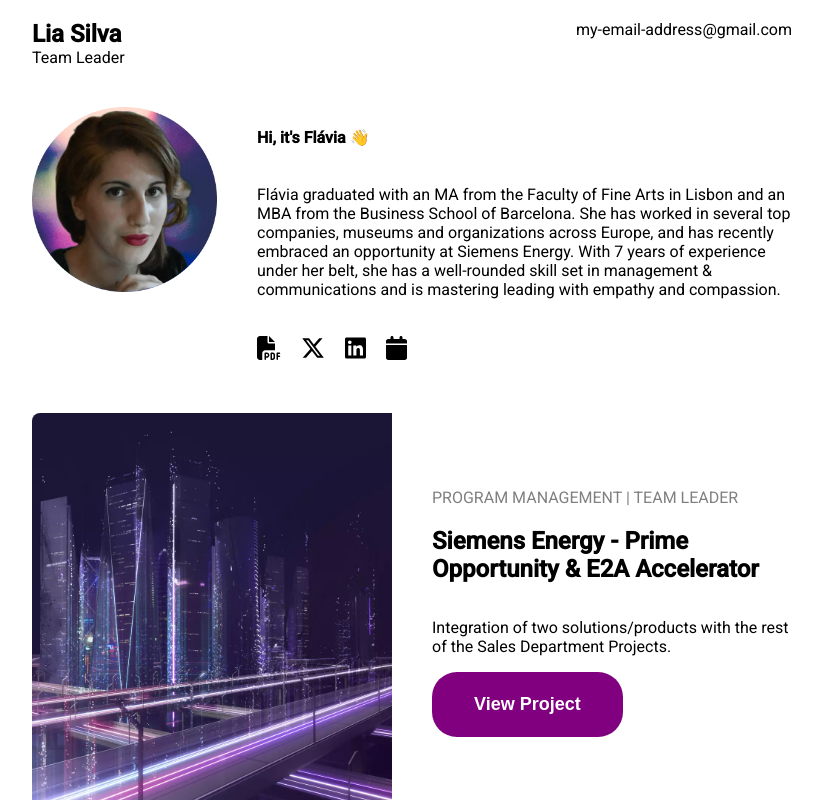
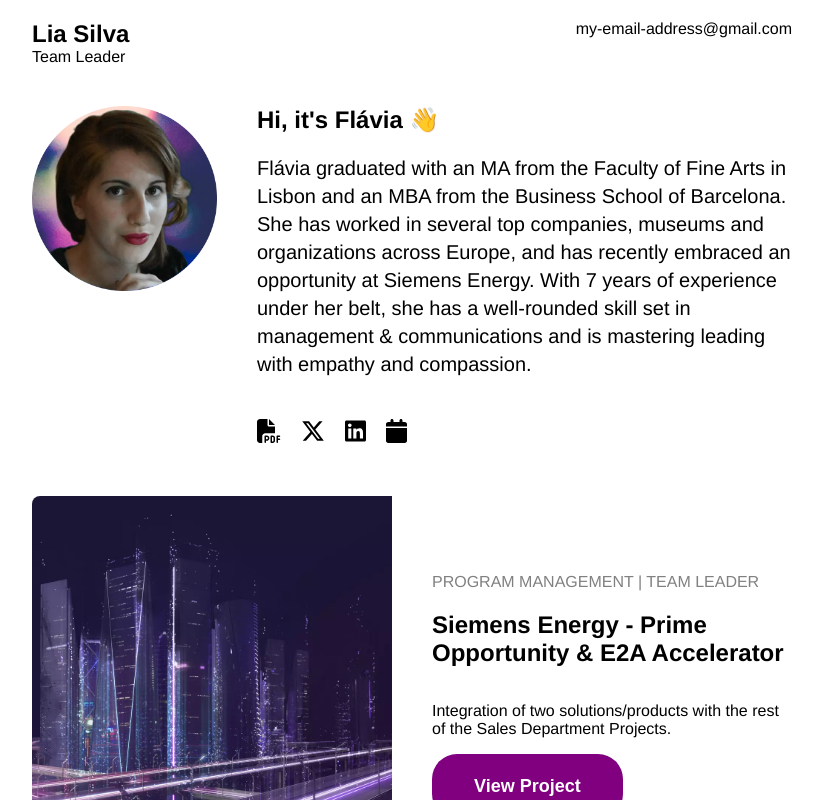
Before and after one commit to Jerome-Baille/lia-portfolio, an Angular app: page / in a window 1280 px wide. Shown: the top 800 px of the page, without its empty margins (228-1050 px from the left). Built offline with nearby package versions, Linux system fonts and the light colour scheme.

Commit message:
Update AboutComponent with new external links and enhanced styling

```diff
--- a/src/app/about/about.component.html
+++ b/src/app/about/about.component.html
@@ -12,16 +12,16 @@
         </p>
 
         <div class="about-actions">
-            <a href="URL_FOR_PDF" target="_blank">
+            <a href="https://www.dropbox.com/scl/fi/ws91eo7hn7e91sacaqw3n/FLAVIA-SILVA.pdf?rlkey=xfqle8v7461xrd2rj8kqsqee5&dl=0" target="_blank">
                 <fa-icon [icon]="faFilePdf"></fa-icon>
             </a>
-            <a href="URL_FOR_TWITTER" target="_blank">
+            <a href="https://twitter.com/FlaviaLiaSilva" target="_blank">
                 <fa-icon [icon]="faXTwitter"></fa-icon>
             </a>
-            <a href="URL_FOR_LINKEDIN" target="_blank">
+            <a href="https://www.linkedin.com/in/flavialiasilva/" target="_blank">
                 <fa-icon [icon]="faLinkedin"></fa-icon>
             </a>
-            <a href="URL_FOR_CALENDAR" target="_blank">
+            <a href="https://zcal.co/flavialiasilva" target="_blank">
                 <fa-icon [icon]="faCalendar"></fa-icon>
             </a>
         </div>
--- a/src/app/about/about.component.scss
+++ b/src/app/about/about.component.scss
@@ -21,6 +21,18 @@
 .about-text {
     display: flex;
     flex-direction: column;
+
+    h1 {
+        font-size: 1.5rem;
+        margin: 0;
+    }
+
+    p {
+        font-size: 20px;
+        font-weight: 400;
+        line-height: 28px;
+        text-shadow: none;
+    }
 }
 
 .about-actions {
--- a/src/styles.scss
+++ b/src/styles.scss
@@ -37,6 +37,6 @@
 /* You can add global styles to this file, and also import other style files */
 
 html, body { height: 100%; }
-body { margin: 0; font-family: Roboto, "Helvetica Neue", sans-serif; }
+body { margin: 0; font-family: "PT San", "Helvetica Neue", sans-serif; }
 
 a { color: inherit; text-decoration: none; }
```
